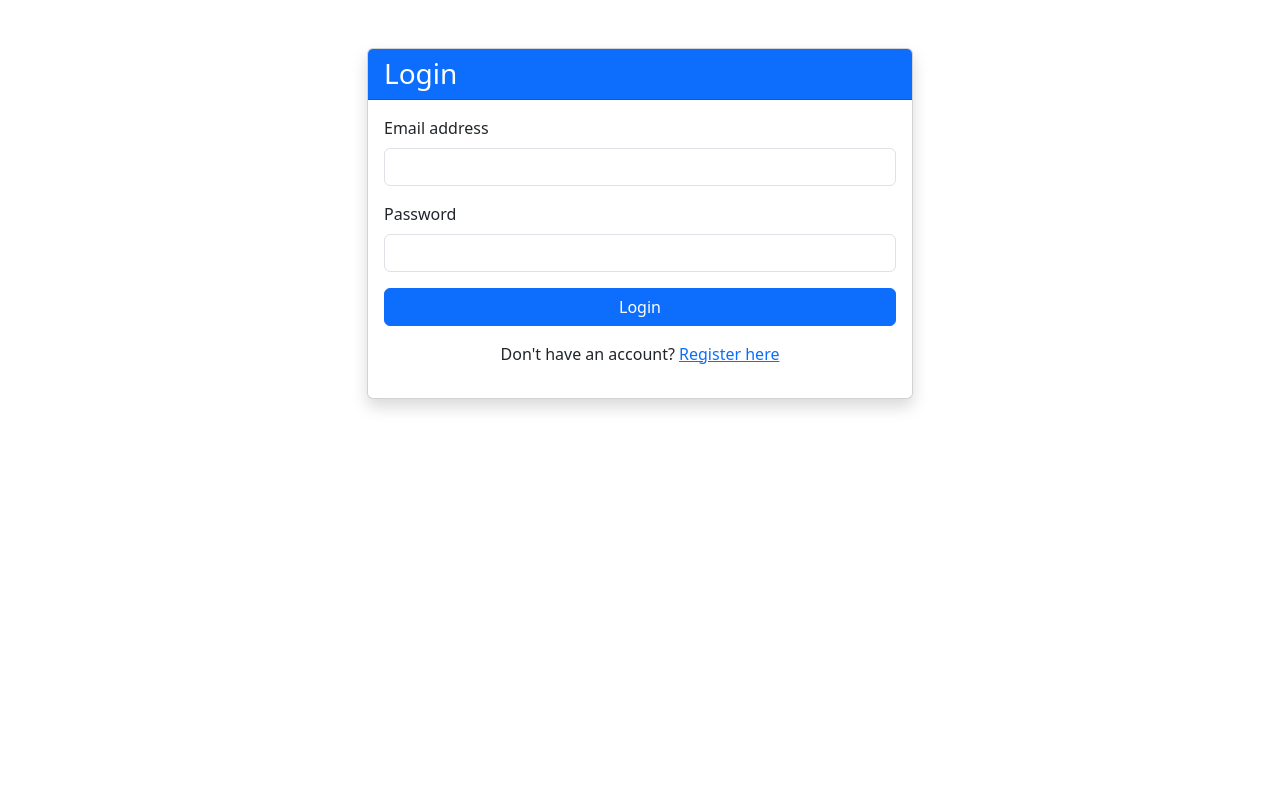
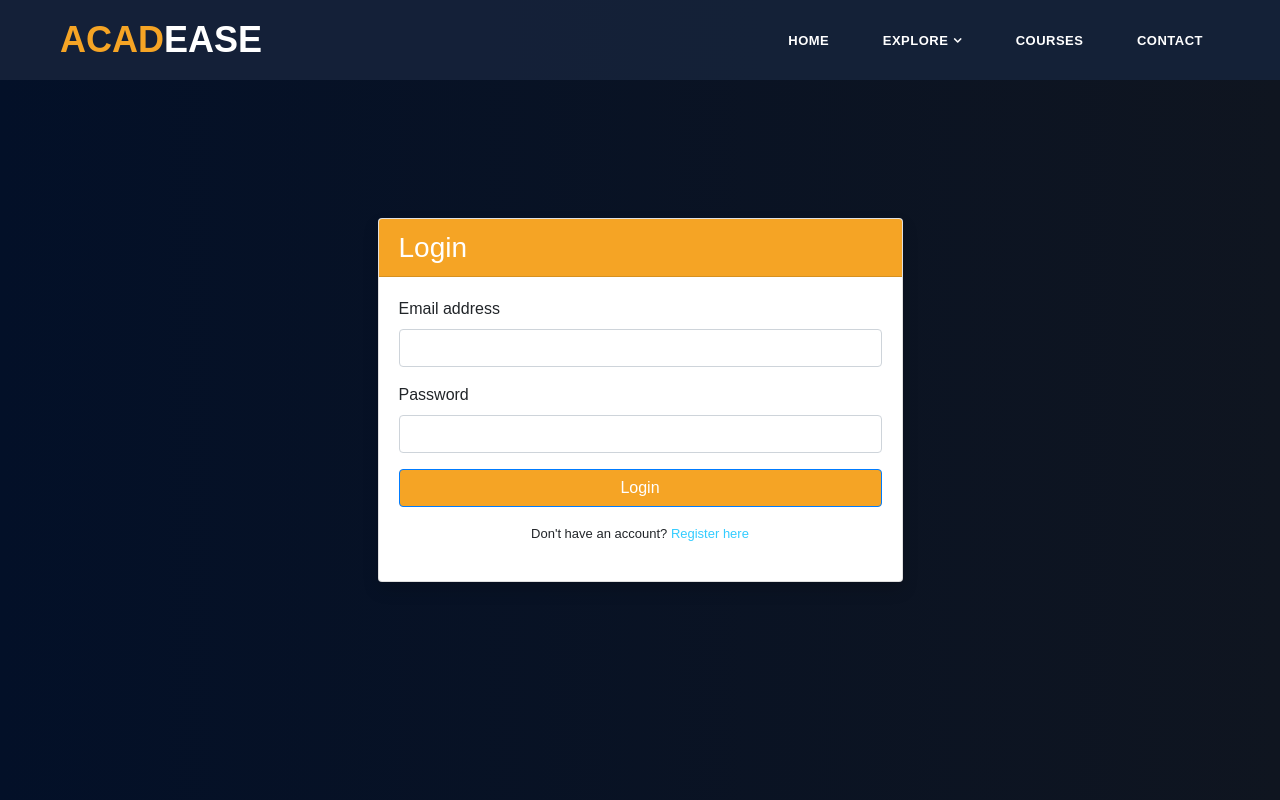
Before and after one commit to rajvee123/AcadEase, a Flask app: page /login in a window 1280 px wide. Run offline with Flask 3, Linux system fonts and the light colour scheme; some libraries are stand-ins or nearby versions.

Commit message:
modified auth pages

```diff
--- a/static/css/templatemo-grad-school.css
+++ b/static/css/templatemo-grad-school.css
@@ -165,8 +165,7 @@ a.menu-link { display: none; }
 }
 
 .main-header {
-    /* background-color: rgba(22,34,57,0.95); */
-    background-color: ;
+    background-color: rgba(22,34,57,0.95);
     height: 80px;
     position: fixed;
     z-index: 12;
@@ -1593,3 +1592,15 @@ footer p a:hover {
     letter-spacing: 0.25px;
   }
 }
+
+
+/* for the login page bg;
+*/
+
+.custom-bg {
+  background: linear-gradient(to right, #031028, #0f1520); /* Blue gradient */
+}
+
+.loginColor {
+  background-color: #f5a425
+}
--- a/templates/auth/login.html
+++ b/templates/auth/login.html
@@ -9,13 +9,48 @@
       href="https://cdn.jsdelivr.net/npm/bootstrap@5.3.0-alpha1/dist/css/bootstrap.min.css"
       rel="stylesheet"
     />
+
+    <link href="/static/vendor/bootstrap/css/bootstrap.min.css" rel="stylesheet">
+
+    <!-- Additional CSS Files -->
+    <link rel="stylesheet" href="/static/css/fontawesome.css">
+    <link rel="stylesheet" href="/static/css/templatemo-grad-school.css">
+    <link rel="stylesheet" href="/static/css/owl.css">
+    <link rel="stylesheet" href="/static/css/lightbox.css">
   </head>
-  <body>
-    <div class="container mt-5">
-      <div class="row justify-content-center">
+  <body class="custom-bg">
+
+    <header class="main-header clearfix" role="header">
+
+      <div class="logo">
+        <a href="/">
+          <a href="/login"><em>Acad</em>Ease</a>
+        </a>
+      </div>
+
+      <a href="/" class="menu-link"><i class="fa fa-bars"></i></a>
+      <nav id="menu" class="main-nav" role="navigation">
+        <ul class="main-menu">
+          <li><a href="/">Home</a></li>
+          <li class="has-submenu"><a href="#section2">Explore</a>
+            <ul class="sub-menu">
+              <li><a href="#section2">Resourses</a></li>
+              <li><a href="#section3">Forum</a></li>
+              <li><a href="#section3">Result</a></li>
+            </ul>
+          </li>
+          <li><a href="#section4">Courses</a></li>
+          <!-- <li><a href="#section5">Video</a></li> -->
+          <li><a href="/login">Contact</a></li>
+          </ul>
+      </nav>
+    </header>
+
+    <div class="container d-flex align-items-center justify-content-center min-vh-100 ">
+      <div class="row justify-content-center w-100">
         <div class="col-md-6">
-          <div class="card shadow">
-            <div class="card-header bg-primary text-white">
+          <div class="card shadow mt-10">
+            <div class="loginColor card-header text-white mt-10">
               <h3 class="mb-0">Login</h3>
             </div>
             <div class="card-body">
@@ -46,7 +81,7 @@
                   />
                 </div>
                 <div class="d-grid gap-2">
-                  <button type="submit" class="btn btn-primary">Login</button>
+                  <button type="submit" class="btn btn-primary loginColor">Login</button>
                 </div>
               </form>
 
```
Also changed, not shown: templates/auth/register.html (+31 -4 lines).
